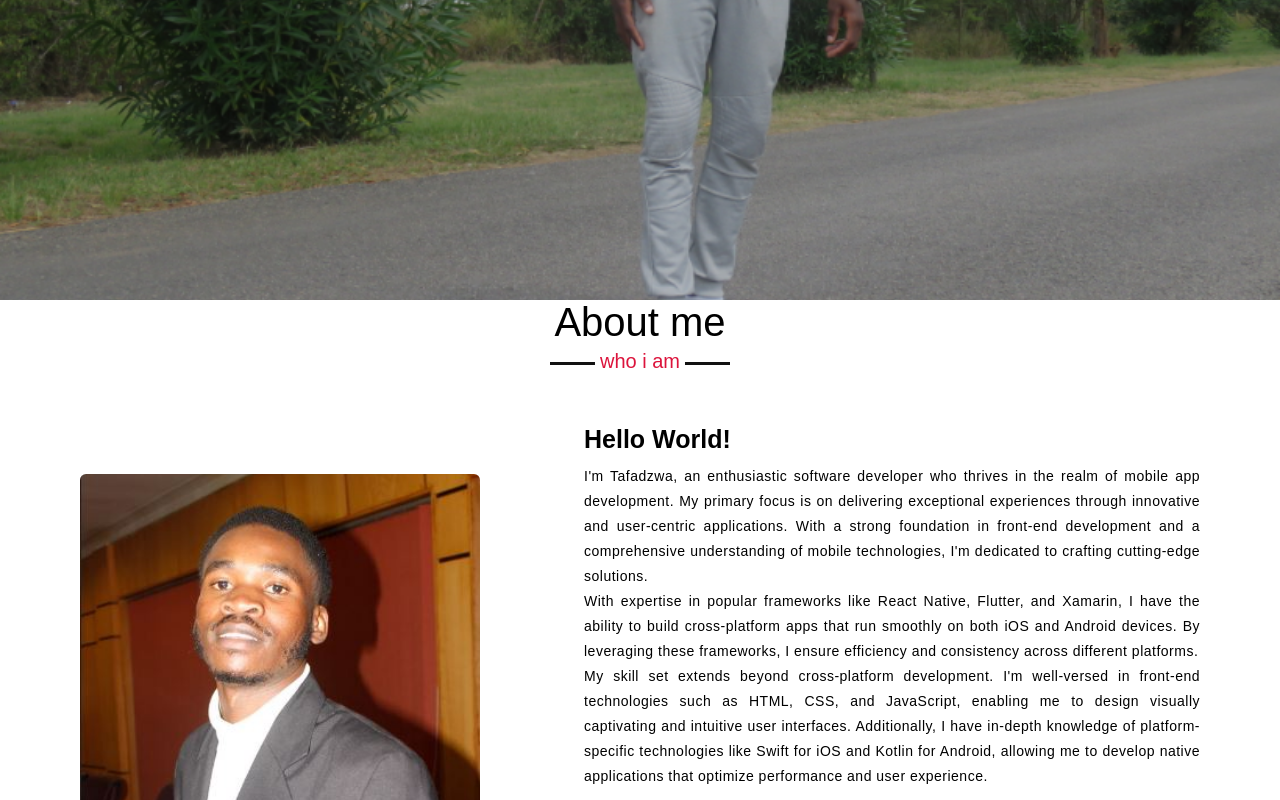
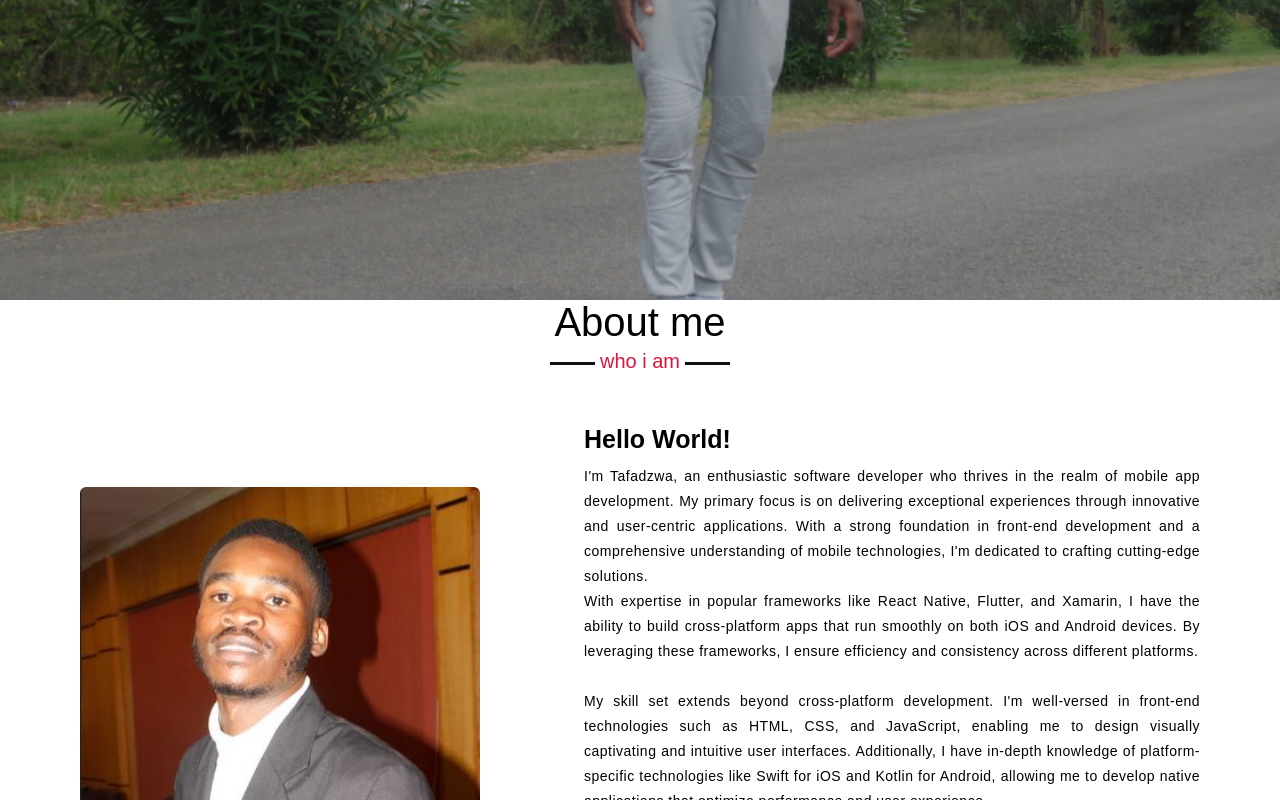
Before and after one commit to MurahJr/portfolio, a plain HTML site: page index.html in a window 1280 px wide. Shown: the part 500-1300 px from the top of the page. Drawn offline with nearby package versions, Linux system fonts and the light colour scheme.

Commit message:
Update index.html

```diff
--- a/index.html
+++ b/index.html
@@ -65,7 +65,7 @@
                         My primary focus is on delivering exceptional experiences through innovative and user-centric applications.
                         With a strong foundation in front-end development and a comprehensive understanding of mobile technologies, I'm dedicated to crafting cutting-edge solutions. <br>
                         With expertise in popular frameworks like React Native, Flutter, and Xamarin, I have the ability to build cross-platform apps that run smoothly on both iOS and Android devices.
-                        By leveraging these frameworks, I ensure efficiency and consistency across different platforms. <br>
+                        By leveraging these frameworks, I ensure efficiency and consistency across different platforms. <br><br>
                         My skill set extends beyond cross-platform development. I'm well-versed in front-end technologies such as HTML, CSS, and JavaScript, enabling me to design visually captivating and intuitive user interfaces.
                         Additionally, I have in-depth knowledge of platform-specific technologies like Swift for iOS and Kotlin for Android, allowing me to develop native applications that optimize performance and user experience.<br>
                           <a href="https://linkedin.com/in/tafadzwa-muranda" target=”_blank”>Skills</a></p>
```
